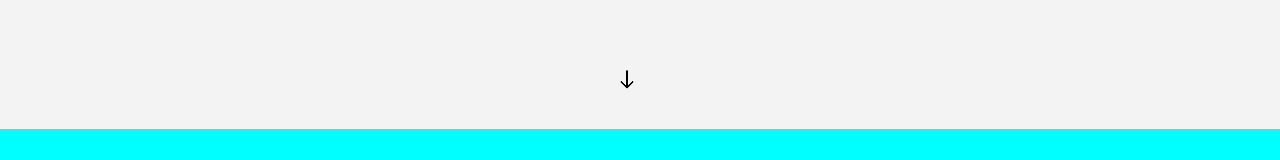
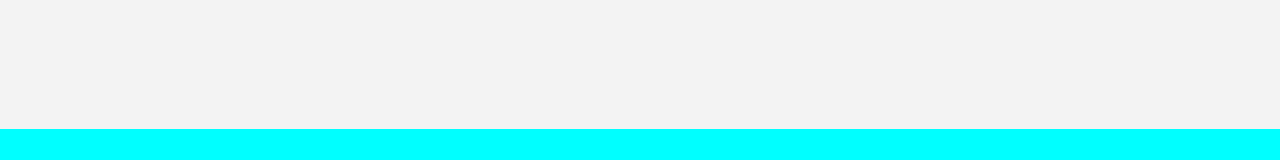
Before and after one commit to Jomyy/jonnysweb, a Vue app: page / in a window 1280 px wide. Shown: the part 671-831 px from the top of the page. Built offline with nearby package versions, Linux system fonts and the light colour scheme.

Commit message:
deleted Arrow

```diff
--- a/src/views/HomeView.vue
+++ b/src/views/HomeView.vue
@@ -2,7 +2,7 @@
   <div id="HomeView">
     <div class="home" id="title">
       <h1 id="header">Jonny</h1>
-      <div class="down-arrow" id="downarrow"></div>
+
     </div>
     <section id="fact1" class="stick">
       <div>
@@ -46,47 +46,14 @@ export default {
   methods: {
     handleScroll(event) {
       document.getElementById("header").style.opacity = ((window.innerHeight + document.getElementById("HomeView").getBoundingClientRect().top * 2) / +window.innerHeight).toString();
-      document.getElementById("downarrow").style.opacity = ((window.innerHeight + document.getElementById("HomeView").getBoundingClientRect().top * 3) / +window.innerHeight).toString();
+
     },
   },
 };
 </script>
 
 <style scoped>
-.down-arrow {
-  position: absolute;
-  top: calc(100vh - 60px);
-  left: calc(50% - 14px);
-  width: 0;
-  height: 15px;
-  border: 1px solid;
-  border-radius: 2px;
-  animation: jumpInfinite 1.5s infinite;
-}
-@keyframes jumpInfinite {
-  0% {
-    margin-top: 0;
-  }
 
-  50% {
-    margin-top: 10px;
-  }
-  100% {
-    margin-top: 0;
-  }
-}
-.down-arrow:after {
-  content: " ";
-  position: absolute;
-  top: 6px;
-  left: -5px;
-  width: 8px;
-  height: 8px;
-  border-bottom: 2px solid;
-  border-right: 2px solid;
-  border-radius: 1px;
-  transform: rotateZ(45deg);
-}
 #fact2 {
   background-color: fuchsia;
 }
```
